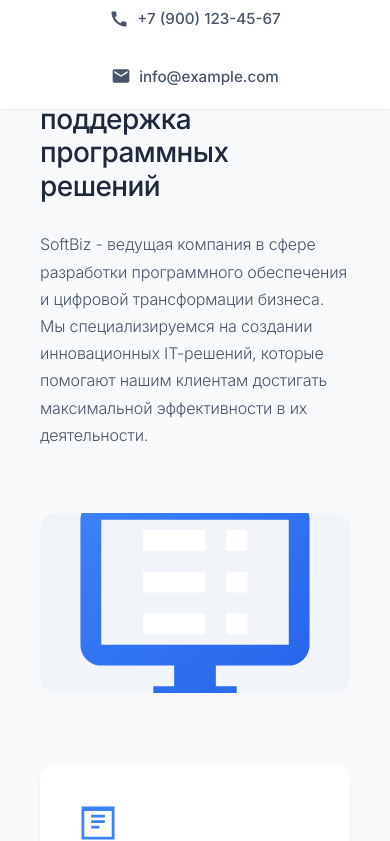
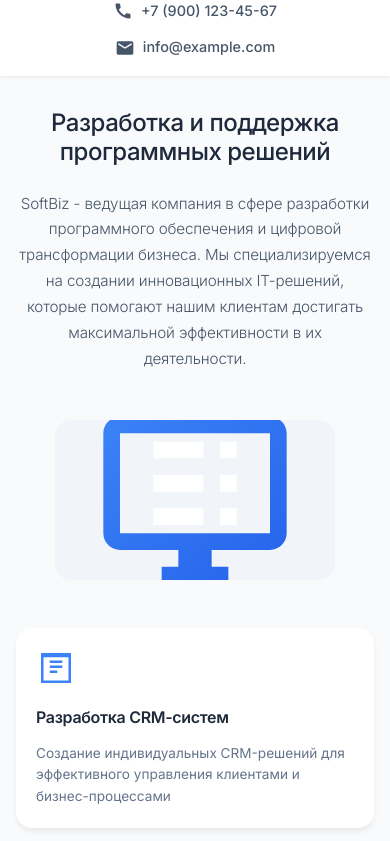
Before and after one commit to Ilnurr/SoftBiz, a plain HTML site: page index.html in a window 390 px wide. Shown: the part 67-908 px from the top of the page. Drawn offline with Linux system fonts and the light colour scheme.

Commit message:
Update index.html

```diff
--- a/index.html
+++ b/index.html
@@ -22,6 +22,7 @@
       color: #1e293b;
       line-height: 1.7;
       -webkit-font-smoothing: antialiased;
+      overflow-x: hidden;
     }
 
     .header {
@@ -33,6 +34,11 @@
       padding: 1.25rem;
       box-shadow: 0 1px 3px rgba(0, 0, 0, 0.08);
       z-index: 1000;
+      transition: transform 0.3s ease;
+    }
+
+    .header.hidden {
+      transform: translateY(-100%);
     }
 
     .header-content {
@@ -74,16 +80,15 @@
     .container {
       width: 100%;
       max-width: 1200px;
-      padding: 3.5rem;
-      margin: 2rem;
-      margin-top: 5.5rem;
+      padding: 2rem;
+      margin-top: 5rem;
     }
 
     .top-section {
       display: flex;
       align-items: flex-start;
-      gap: 4rem;
-      margin-bottom: 4.5rem;
+      gap: 3rem;
+      margin-bottom: 3rem;
     }
 
     .content-section {
@@ -91,25 +96,26 @@
     }
 
     h1 {
-      font-size: 2.75rem;
+      font-size: 2.25rem;
       font-weight: 500;
       color: #1e293b;
-      margin-bottom: 1.75rem;
+      margin-bottom: 1.5rem;
       line-height: 1.2;
       letter-spacing: -0.02em;
+      word-wrap: break-word;
     }
 
     .description {
-      font-size: 1.35rem;
+      font-size: 1.1rem;
       color: #475569;
-      margin-bottom: 2rem;
+      margin-bottom: 1.5rem;
       font-weight: 300;
       letter-spacing: -0.01em;
     }
 
     .illustration {
-      width: 350px;
-      height: 250px;
+      width: 300px;
+      height: 200px;
       background: #f1f5f9;
       border-radius: 16px;
       display: flex;
@@ -120,14 +126,14 @@
 
     .services {
       display: grid;
-      grid-template-columns: repeat(auto-fit, minmax(300px, 1fr));
-      gap: 2.5rem;
-      margin: 3.5rem 0;
+      grid-template-columns: repeat(3, 1fr);
+      gap: 1.5rem;
+      margin: 2rem 0;
     }
 
     .service-item {
       background: white;
-      padding: 2.25rem;
+      padding: 1.5rem;
       border-radius: 16px;
       box-shadow: 0 4px 6px -1px rgba(0, 0, 0, 0.08);
       transition: all 0.3s ease;
@@ -139,24 +145,24 @@
     }
 
     .service-icon {
-      width: 44px;
-      height: 44px;
+      width: 40px;
+      height: 40px;
       fill: #3b82f6;
-      margin-bottom: 1.25rem;
+      margin-bottom: 1rem;
     }
 
     .service-title {
-      font-size: 1.35rem;
+      font-size: 1.1rem;
       font-weight: 600;
       color: #1e293b;
-      margin-bottom: 1rem;
+      margin-bottom: 0.75rem;
       letter-spacing: -0.02em;
     }
 
     .service-description {
       color: #64748b;
-      font-size: 1rem;
-      line-height: 1.7;
+      font-size: 0.9rem;
+      line-height: 1.6;
       font-weight: 400;
     }
 
@@ -167,14 +173,17 @@
     }
 
     @media (max-width: 1024px) {
-      .top-section {
-        flex-direction: column;
-        gap: 2rem;
+      .services {
+        grid-template-columns: repeat(2, 1fr);
+      }
+
+      .container {
+        padding: 1.5rem;
       }
 
       .illustration {
-        width: 100%;
-        height: 200px;
+        width: 250px;
+        height: 180px;
       }
     }
 
@@ -182,21 +191,37 @@
       .header-content {
         flex-direction: column;
         gap: 1rem;
+        text-align: center;
       }
 
       .header-contacts {
-        flex-wrap: wrap;
-        justify-content: center;
+        flex-direction: column;
+        align-items: center;
+        gap: 0.75rem;
       }
 
       .container {
-        padding: 1.5rem;
-        margin: 1rem;
-        margin-top: 7rem;
+        padding: 1rem;
+        margin-top: 8.5rem;
+      }
+
+      .top-section {
+        flex-direction: column;
+        align-items: center;
+        gap: 1.5rem;
+        text-align: center;
+      }
+
+      .illustration {
+        width: 100%;
+        max-width: 280px;
+        height: 160px;
       }
 
       h1 {
         font-size: 1.75rem;
+        hyphens: auto;
+        word-break: break-word;
       }
 
       .description {
@@ -205,10 +230,46 @@
 
       .services {
         grid-template-columns: 1fr;
+        gap: 1rem;
       }
 
-      .illustration {
-        height: 180px;
+      .service-item {
+        padding: 1.25rem;
+      }
+    }
+
+    @media (max-width: 480px) {
+      .header {
+        padding: 1rem;
+      }
+
+      .company-name {
+        font-size: 1.25rem;
+      }
+
+      .header-contact {
+        font-size: 0.9rem;
+      }
+
+      h1 {
+        font-size: 1.5rem;
+        margin-top: 1rem;
+      }
+
+      .description {
+        font-size: 0.95rem;
+      }
+
+      .service-title {
+        font-size: 1rem;
+      }
+
+      .service-description {
+        font-size: 0.85rem;
+      }
+
+      .container {
+        margin-top: 9rem;
       }
     }
   </style>
@@ -239,12 +300,11 @@
         <div class="content-section">
           <h1>Разработка и поддержка программных решений</h1>
           <div class="description">
-            SoftBiz - ведущая компания в сфере разработки программного обеспечения и цифровой трансформации бизнеса.
-             Мы специализируемся на создании инновационных IT-решений, которые помогают нашим клиентам достигать максимальной эффективности в их деятельности.
+            SoftBiz - ведущая компания в сфере разработки программного обеспечения и цифровой трансформации бизнеса. Мы специализируемся на создании инновационных IT-решений, которые помогают нашим клиентам достигать максимальной эффективности в их деятельности.
           </div>
         </div>
         <div class="illustration">
-          <svg width="250" height="250" viewBox="0 0 24 24" style="fill: #3b82f6;">
+          <svg width="200" height="200" viewBox="0 0 24 24" style="fill: #3b82f6;">
             <defs>
               <linearGradient id="grad1" x1="0%" y1="0%" x2="100%" y2="100%">
                 <stop offset="0%" style="stop-color:#3b82f6;stop-opacity:1" />
@@ -308,5 +368,26 @@
         </div>
       </div>
     </div>
+
+    <script>
+      document.addEventListener('DOMContentLoaded', function() {
+        let lastScrollPosition = window.pageYOffset;
+        const header = document.querySelector('.header');
+
+        if (header) {
+          window.addEventListener('scroll', () => {
+            const currentScrollPosition = window.pageYOffset;
+
+            if (currentScrollPosition > lastScrollPosition && currentScrollPosition > 100) {
+              header.classList.add('hidden');
+            } else {
+              header.classList.remove('hidden');
+            }
+
+            lastScrollPosition = currentScrollPosition;
+          });
+        }
+      });
+    </script>
   </body>
   </html>
```
